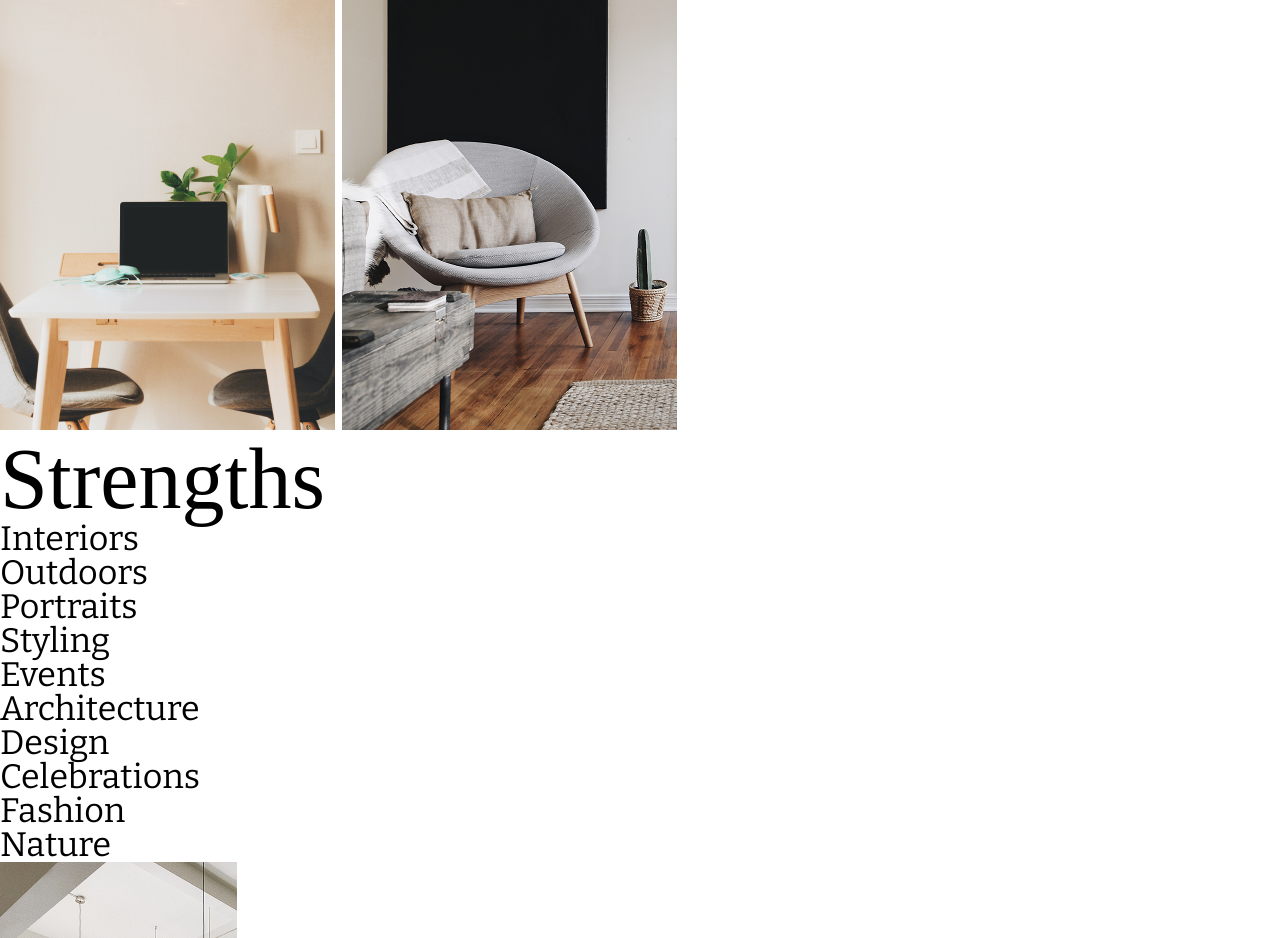
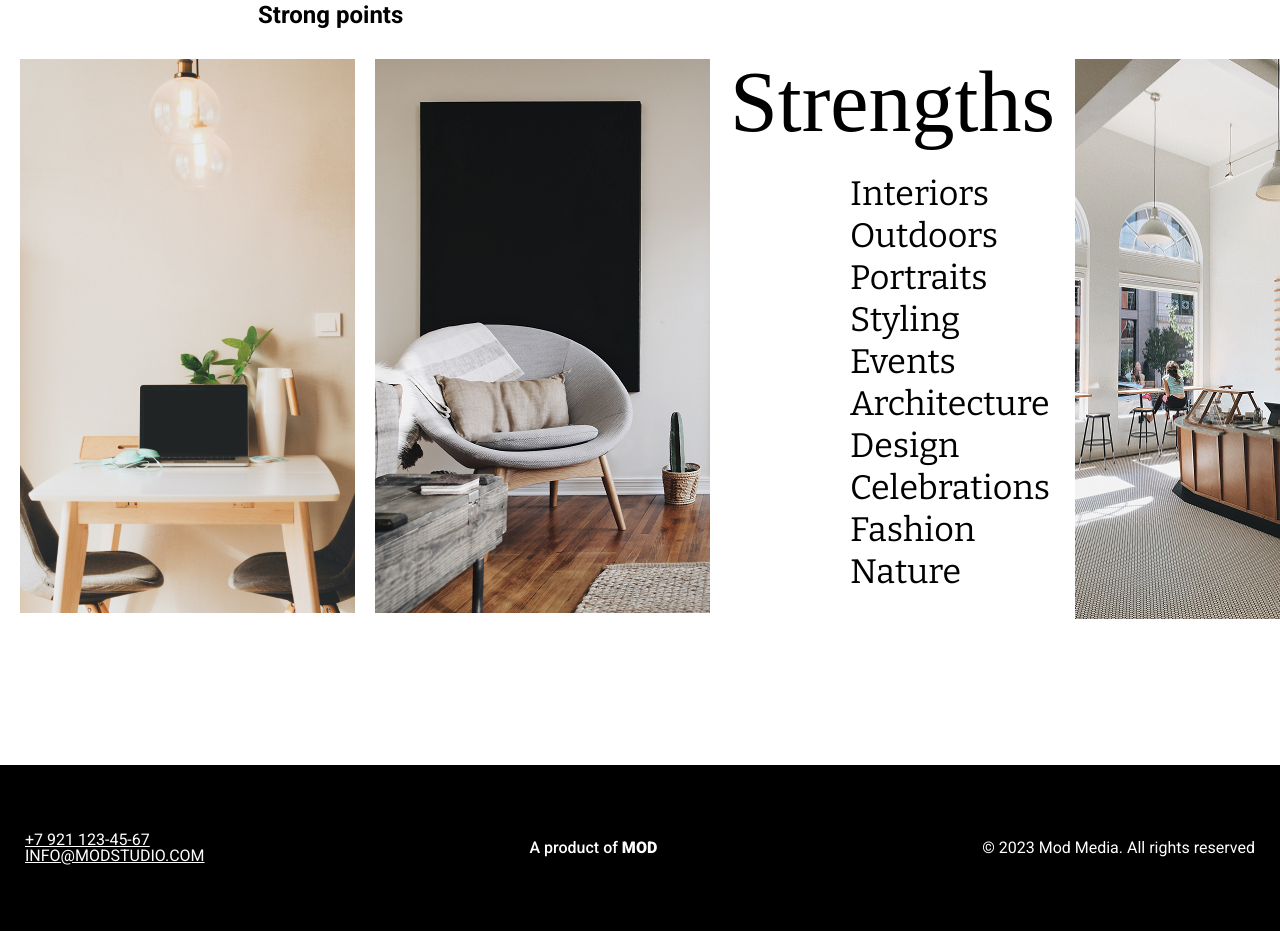
Before and after one commit to tonylyad/otus-css-lyadov, a plain HTML site: page index.html in a window 1280 px wide. Shown: the part 3642-4580 px from the top of the page. Drawn offline with Linux system fonts and the light colour scheme; a web font is replaced by a local one.

Commit message:
strong section

```diff
--- a/index.html
+++ b/index.html
@@ -126,9 +126,15 @@
         </article>
 
         <article id="strengths" class="strengths-block">
-          <h2>Strong Points</h2>
+          <h2 class="strengths-section-header">Strong points</h2>
+          <div class="strengths-carousel">
+            <div>
           <img src="img/interrior1.jpg" alt="Design" />
+          </div>
+          <div>
           <img src="img/interrior2.png" alt="Interiors" />
+          </div>
+          <div class="strengths-list-block">
           <h3>Strengths</h3>
           <ul class="strengths-list">
             <li>Interiors</li>
@@ -142,13 +148,15 @@
             <li>Fashion</li>
             <li>Nature</li>
           </ul>
+          </div>
           <img src="img/interrior3.png" alt="Styling" />
+          </div>
         </article>
       </main>
 
       <footer>
         <address>
-          <p>+7 921 123-4567</p>
+          <p>+7 921 123-45-67</p>
           <p><a href="mailto:INFO@MODSTUDIO.COM">INFO@MODSTUDIO.COM</a></p>
         </address>
         <p>A product of <strong>MOD</strong></p>
--- a/style/style.css
+++ b/style/style.css
@@ -74,6 +74,12 @@ header{
     margin-right: 20px;
     display: flex;
     gap: 56px;
+}
+
+@media (max-width: 900px) {
+    .mainmenu{
+        display: none;
+    }
 }
 
 
@@ -275,15 +281,16 @@ header{
 }
 
 
-
 /*Блок testimonials*/
 
 .testimonials-block{
+    margin: 0 auto;
     max-width: 1400px;
     height: 760px;
     display: grid;
     grid-template-columns: 17% 32% 70px 43%;
     grid-template-rows: 240px 260px 260px;
+    margin-bottom: 151px;
 }
 
 .testimonials-sidebar-item-1,
@@ -374,17 +381,46 @@ header{
     background-position: center;
 }
 
+/*Strong points*/
+
 .strengths-block{
     font-family: "Bitter Regular";
     font-size: 34px;
+    margin-bottom: 146px;
+}
+
+.strengths-section-header{
+    margin-left: 258px;
+    margin-bottom: 32px;
+}
+
+.strengths-carousel{
+    display: flex;
+    flex-wrap: nowrap;
+    margin-left: 20px;
+    gap: 20px;
+    overflow-x: auto;
+}
+
+.strengths-list-block{
+    width: 600px;
 }
 
 .strengths-block h2{
     font-family: "Roboto", sans-serif;
 }
 .strengths-block h3{
+    text-align: center;
+    font-size: 86px;
+    margin-bottom: 32px;
+}
 
-    font-size: 86px;
+.strengths-block ul{
+    margin-left: 120px;
+}
+
+.strengths-block ul li{
+    margin-bottom: 8px;
 }
 
 address{
@@ -397,6 +433,21 @@ address a{
     font-size: inherit;
 }
 
+footer a{
+    color: white;
+}
+
+footer{
+    background-color: black;
+    color: white;
+    height: 166px;
+    display: flex;
+    justify-content: space-between;
+    padding-right: 25px;
+    padding-left: 25px;
+    align-items: center;
+}
+
 footer strong{
     font-weight: 900;
 }
```
